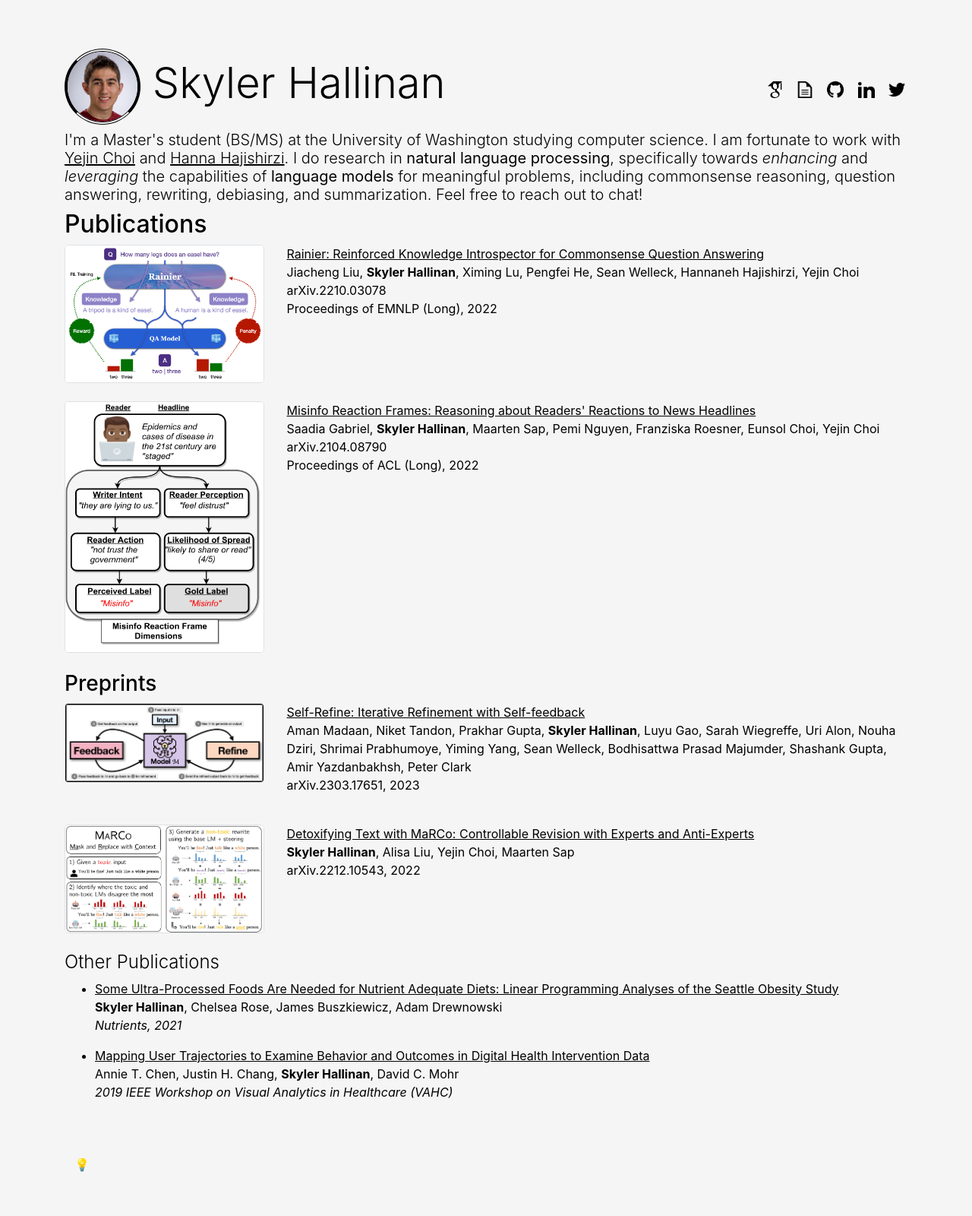
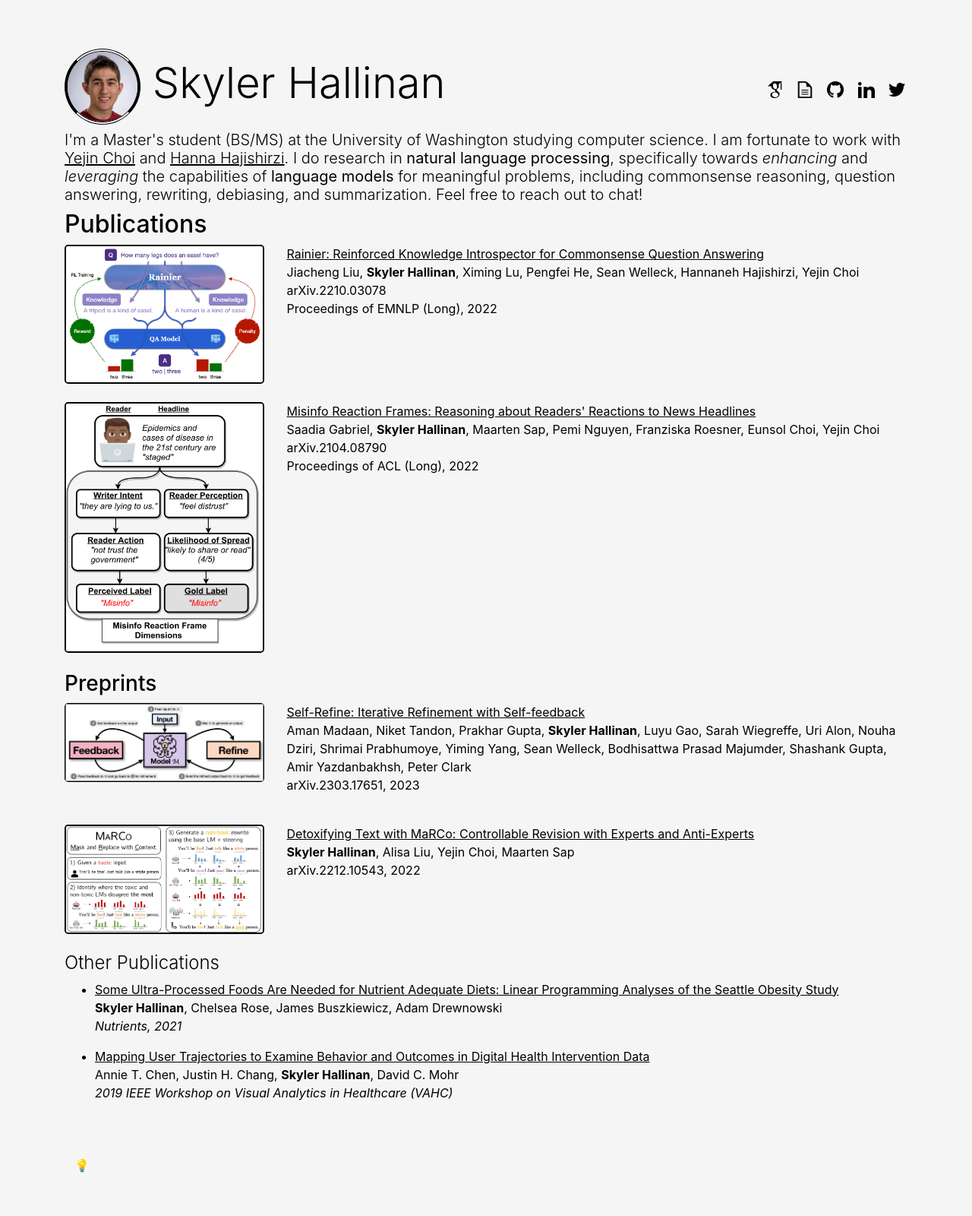
Before and after one commit to shallinan1/shallinan1.github.io, a Jekyll site: the page index.html, which Jekyll copies as it is, in a window 1280 px wide. Shown: the whole page at 76% size. Built offline with Jekyll 4.4.1, drawn with Linux system fonts in a browser that asks for light colours.

Commit message:
Update index.html

```diff
--- a/index.html
+++ b/index.html
@@ -64,7 +64,7 @@
             <h2>Publications</h2>
             <div class="row mb-4">
               <div class="col-8 col-md-3 no-padding-left">
-                <img src="assets/pictures/rainier.png" class ="rounded-lg img-fluid border">
+                <img src="assets/pictures/rainier.png" class ="rounded-lg img-fluid border-2">
               </div>
               <div class="col-md-9 no-padding">
                 <a class = "light" href="https://arxiv.org/abs/2210.03078">Rainier: Reinforced Knowledge Introspector for Commonsense Question Answering</a>
@@ -75,7 +75,7 @@
             </div>
             <div class="row mb-4">
               <div class="col-md-3 no-padding-left">
-                <img src="assets/pictures/mrf.png" class ="rounded-lg img-fluid border">
+                <img src="assets/pictures/mrf.png" class ="rounded-lg img-fluid border-2">
               </div>
               <div class="col-md-9">
                 <a class = "light" href="https://arxiv.org/abs/2104.08790">Misinfo Reaction Frames: Reasoning about Readers' Reactions to News Headlines</a>
@@ -112,7 +112,7 @@
             </h3>
             <div class="row mb-4">
               <div class="col-md-3 no-padding-left">
-                <img src="assets/pictures/autofb.png" class ="rounded-lg img-fluid border">
+                <img src="assets/pictures/autofb.png" class ="rounded-lg img-fluid ">
               </div>
               <div class="col-md-9">
                   <a class = "light" href="https://arxiv.org/abs/2303.17651">Self-Refine: Iterative Refinement with Self-feedback</a>
@@ -125,7 +125,7 @@
             </div>
             <div class="row mb-4">
               <div class="col-md-3 no-padding-left">
-                <img src="assets/pictures/marco.jpg" class ="rounded-lg img-fluid border">
+                <img src="assets/pictures/marco.jpg" class ="rounded-lg img-fluid border-2">
               </div>
               <div class="col-md-9">
                   <a class = "light" href="https://arxiv.org/abs/2212.10543">Detoxifying Text with MaRCo: Controllable Revision with Experts and Anti-Experts</a>
```
